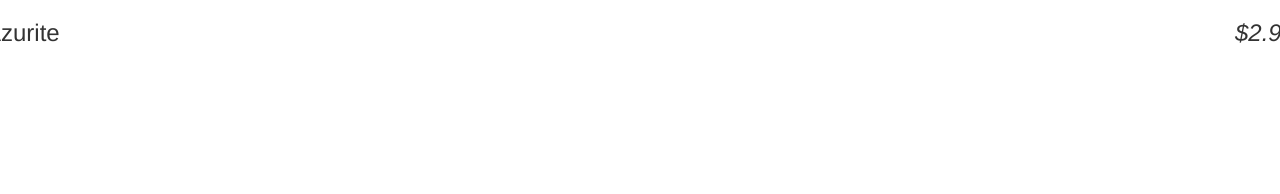
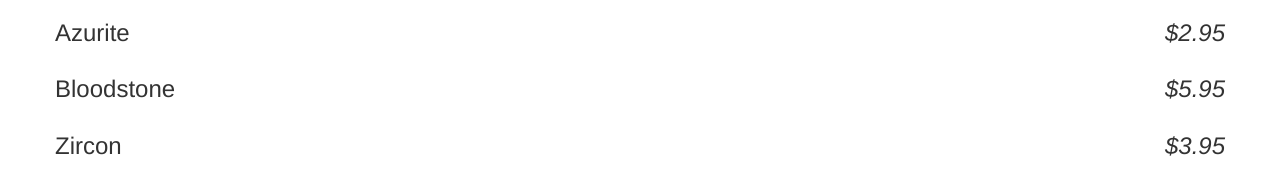
Before and after one commit to joelmarquez90/angular-course, a plain HTML site: page index.html in a window 1280 px wide. Drawn offline with Linux system fonts and the light colour scheme.

Commit message:
Level 1 completed

```diff
--- a/app.js
+++ b/app.js
@@ -1,8 +1,13 @@
-(function(){
-  var gem = { name: 'Azurite', price: 2.95 };
+(function() {
   var app = angular.module('gemStore', []);
 
-  app.controller("StoreController", function() {
-    this.product = gem;
+  app.controller('StoreController', function(){
+   this.products = gems;
   });
+
+  var gems = [
+    { name: 'Azurite', price: 2.95 },
+    { name: 'Bloodstone', price: 5.95 },
+    { name: 'Zircon', price: 3.95 },
+  ];
 })();
--- a/index.html
+++ b/index.html
@@ -5,11 +5,11 @@
     <script type="text/javascript" src="angular.min.js"></script>
     <script type="text/javascript" src="app.js"></script>
   </head>
-  <body ng-controller="StoreController as store">
-    <div class="product row">
+  <body class="container" ng-controller="StoreController as store">
+    <div class="product row" ng-repeat="product in store.products">
       <h3>
-        {{store.product.name}}
-        <em class="pull-right">{{store.product.price | currency}}</em>
+        {{product.name}}
+        <em class="pull-right">${{product.price}}</em>
       </h3>
     </div>
   </body>
```
